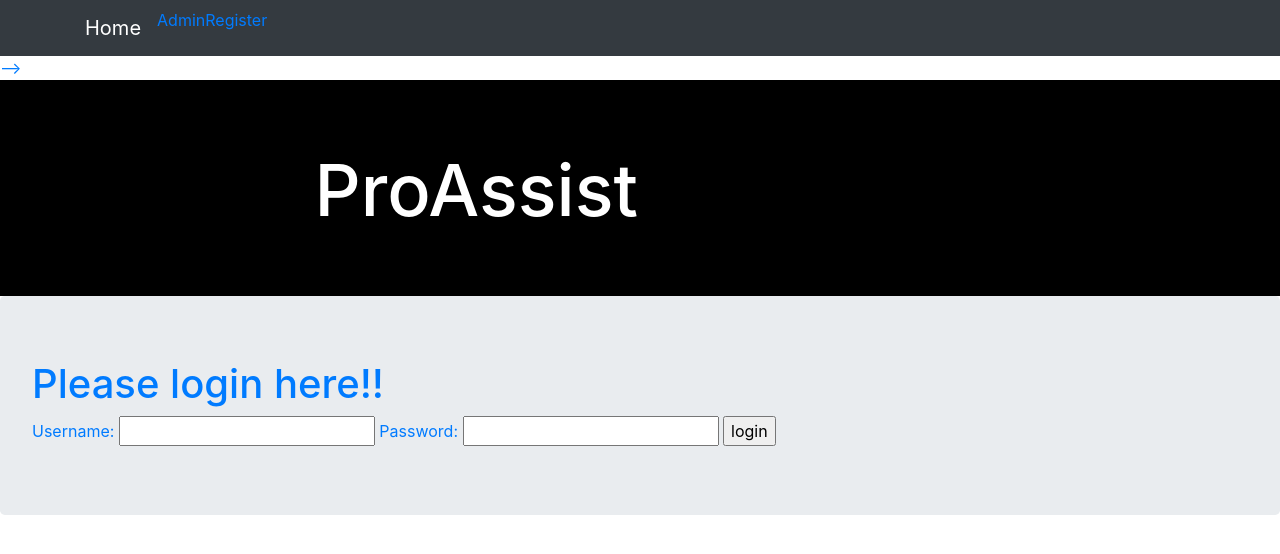
After one commit to SJain2399/registration, a Django app: page /signup/user_login/ in a window 1280 px wide. The commit adds this page. Shown: the top 554 px of the page. Run offline with Django 3.2, Linux system fonts and the light colour scheme; some libraries are stand-ins or nearby versions.

Commit message:
login added

```diff
--- a/register/reg/urls.py
+++ b/register/reg/urls.py
@@ -2,4 +2,5 @@ from django.urls import path
 from reg import views
 urlpatterns = [
     path('', views.signup,name='signup'),
+    path('user_login/',views.user_login,name='user_login'),
 ]
--- a/register/reg/views.py
+++ b/register/reg/views.py
@@ -1,5 +1,10 @@
 from django.shortcuts import render
 from reg.forms import userform, userinfoform
+
+from django.contrib.auth import login,logout,authenticate
+from django.http import HttpResponseRedirect, HttpResponse
+from django.urls import reverse
+from django.contrib.auth.decorators import login_required
 # Create your views here.
 def index(request):
     return render(request,'reg/index.html')
@@ -32,3 +37,28 @@ def signup(request):
                              {'registered':registered,
                              'userform':user_form,
                              'userinfoform':userinfo_form })
+
+
+def user_login(request):
+    if request.method=='POST':
+        username=request.POST.get('username')
+        password=request.POST.get('password')
+        user=authenticate(username='username',password='password')
+
+        if user:
+            if user.is_active():
+                login(request,user)
+                return HttpResponseRedirect(reverse('index'))
+            else:
+                return HttpResponse('ACCOUNT NOT ACTIVE')
+
+        else:
+            return HttpResponse("Invalid login")
+
+    else:
+        return render(request,'reg/login.html')
+
+@login_required
+def user_logout(request):
+    logout(request)
+    return HttpResponseRedirect(reverse('index'))
--- a/register/register/settings.py
+++ b/register/register/settings.py
@@ -130,3 +130,5 @@ USE_TZ = True
 STATIC_URL = '/static/'
 STATICFILES_DIRS=[
     STATIC_DIR,]
+
+LOGIN_URL='/reg/user_login'
--- a/register/register/urls.py
+++ b/register/register/urls.py
@@ -23,4 +23,5 @@ urlpatterns = [
     path('',views.index,name='index'),
     path('admin/', admin.site.urls),
     path('signup/',include(("reg.urls",'reg'), namespace='reg')),
+    path('logout/',views.user_logout,name='logout'),
 ]
--- a/register/static/reg/base.css
+++ b/register/static/reg/base.css
@@ -1,5 +1,5 @@
 .upper{
-    background-color: blue;
+    background-color:black;
     height:27vh;
     margin-top:0;
 }
--- a/register/templates/reg/base.html
+++ b/register/templates/reg/base.html
@@ -12,23 +12,25 @@
         <script src="https://maxcdn.bootstrapcdn.com/bootstrap/4.1.3/js/bootstrap.min.js"></script>
     </head>
     <body>
-       <!-- <nav class='navbar navbar-expand-sm bg-dark navbar-dark'>
+       <nav class='navbar navbar-expand-sm bg-dark navbar-dark'>
         <div class='container'>
             <ul class='nav navbar-nav'>
                 <li class="nav-item"><a class=navbar-brand href="{% url 'index' %}">Home</a></li>
                 <li class="nav-item"><a class='navbar-link' href="{% url 'admin:index' %}">Admin</a></li>
                 <li class="nav-item"><a class='navbar-link' href="{% url 'reg:signup' %}">Register</a></li>
+                {% if user.is_authenticated %}
+                        <li class="nav-item"><a class='navbar-link' href={% url 'user_logout' %}Logout</a><li>
+                        {% else %}
+                        <li class="nav-item"><a class='navbar-link' href={% url 'reg:user_login' %}Login</a><li>
+                        {% endif %}
+
             </ul>
         </div>
         </nav>-->
         <div class='upper',style="width:100%">
             <div class="row row-one">
-                <div class="col-md-2 col-sm-2 col-2">
-                    <img class='img-responsive' src='https://media.glassdoor.com/sqll/562067/madhya-pradesh-police-squarelogo-1475065631337.png', alt="police logo"/>
-                </div>
-
                 <div class="col-md-9 col-sm-9 col-9">
-                    <h1 class='mp'>MADHYA PRADESH POLICE</h1>
+                    <h1 class='mp'>ProAssist</h1>
                 </div>
             </div>
         </div>
--- a/register/templates/reg/index.html
+++ b/register/templates/reg/index.html
@@ -19,7 +19,8 @@
                 <h1 style="text-align:center">Login here!</h1>
                 <ul class='list'>
                         <li><a href="{% url 'admin:index' %}"><h3>Admin</h3></a></li>
-                        <li><a href="{% url 'reg:signup' %}"><h3>User</h3></a></li>
+                        <li><a href="{% url 'reg:user_login' %}"><h3>User</h3></a></li>
+
                 </ul>
                 <h3>Don't have an account? <a href="{% url 'reg:signup' %}"><h3>Sign up here</h3></a></li></h3>
         </div>
--- /dev/null
+++ b/register/templates/reg/login.html
@@ -0,0 +1,16 @@
+{% extends 'reg/base.html' %}
+{% block body %}
+
+<div class='jumbotron'>
+    <h1>Please login here!!</h1>
+    <form action="{% url 'reg:user_login' %}" method="post">
+        {% csrf_token %}
+        <label for="username">Username:</label>
+        <input type='text' name='username'>
+        <label for='password'>Password:</label>
+        <input type='password' name='password'>
+        <input type='submit' value='login'>
+    </form>
+</div>
+
+{% endblock %}
```
Also changed, not shown: register/db.sqlite3.
